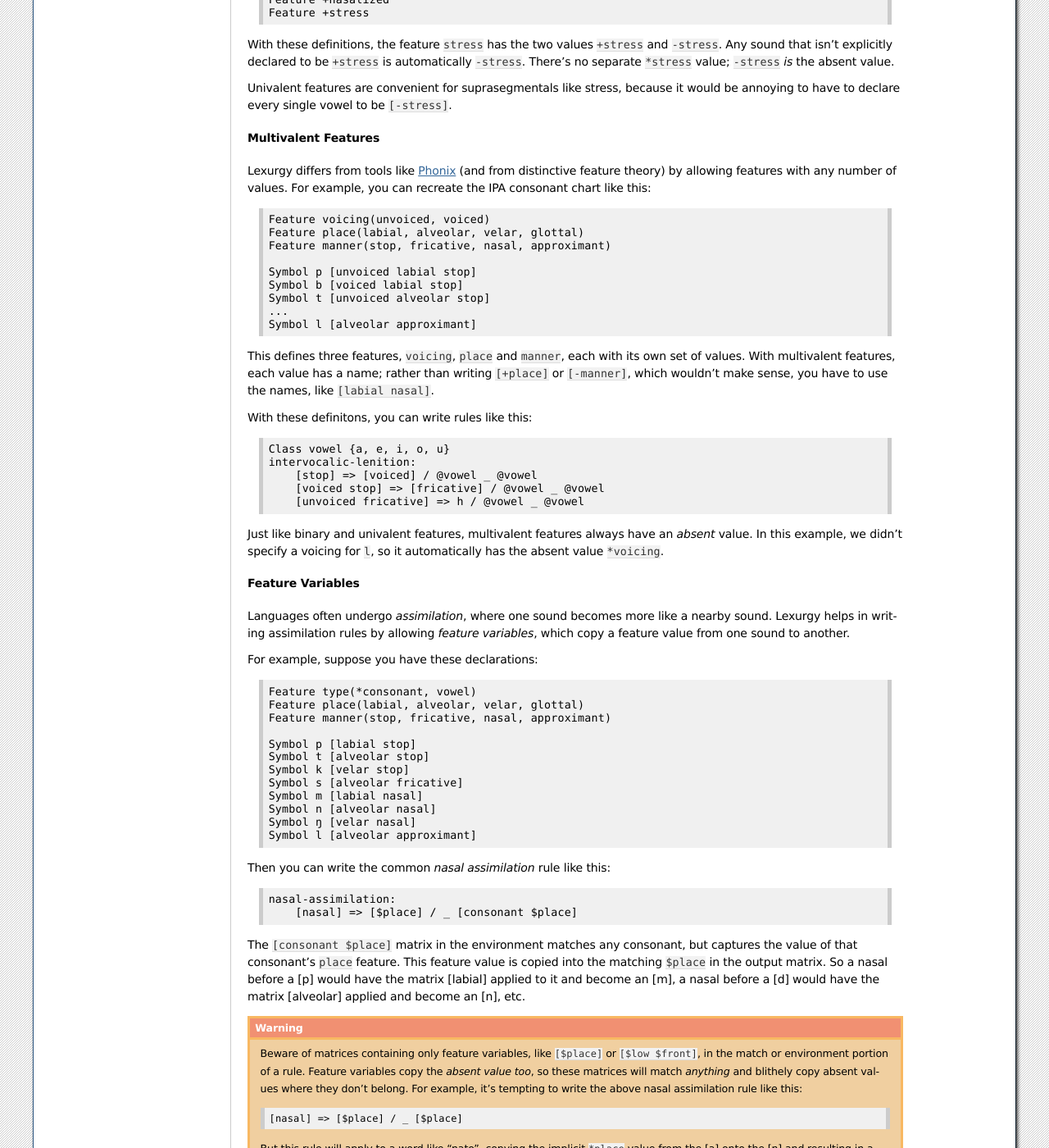
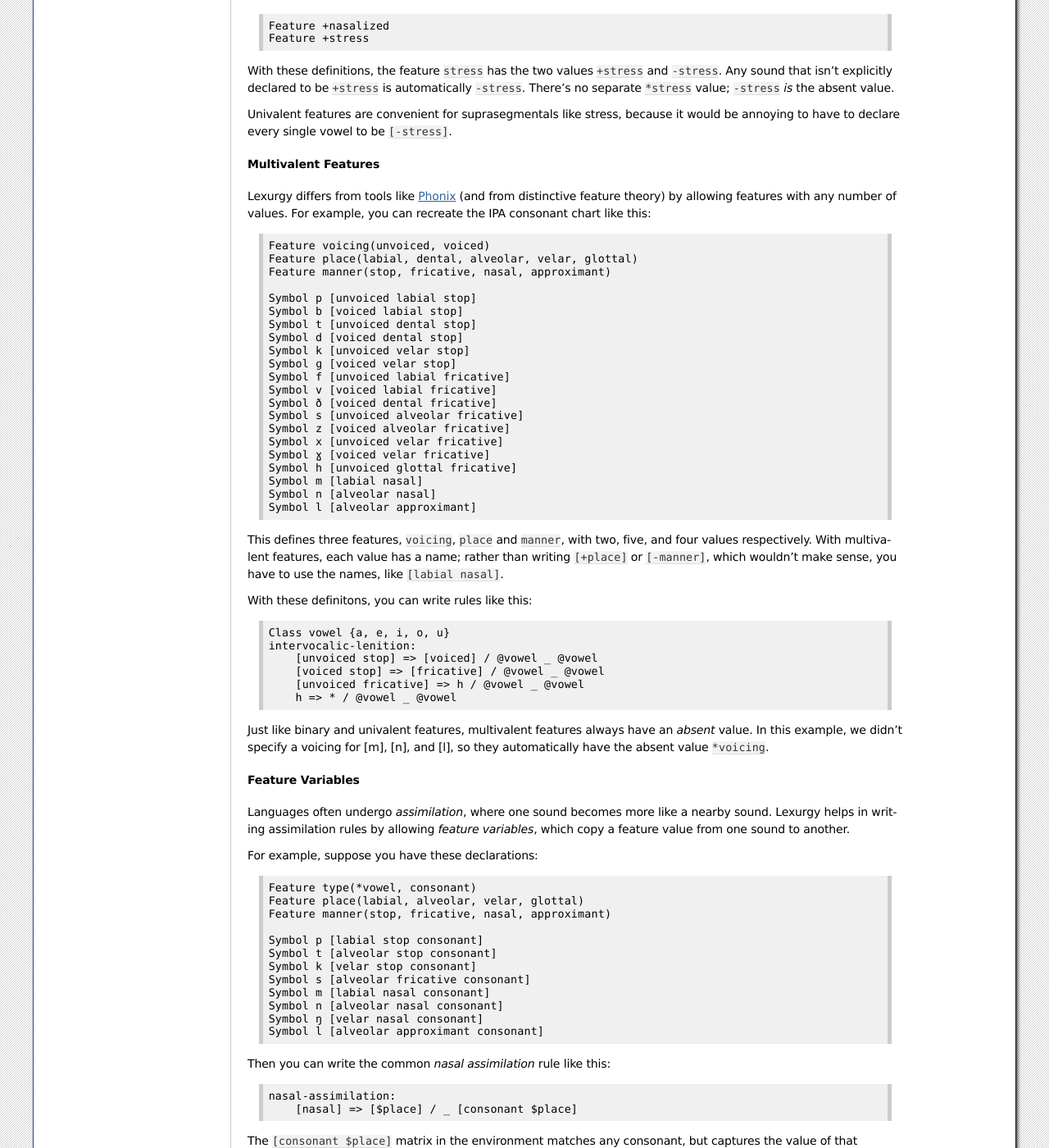
Before and after one commit to def-gthill/lexurgy, a Sphinx documentation site: the page built from doc/source/sc-tutorial.rst, in a window 1280 px wide and 1400 px high, scrolled down 6821 px. Shown: the whole window at 82% size. Built offline with Sphinx 7.4.7, drawn with Linux system fonts in a browser that asks for light colours; some of the changed text lies outside the part shown.

Commit message:
Fixed broken tutorial examples

```diff
--- a/doc/source/sc-tutorial.rst
+++ b/doc/source/sc-tutorial.rst
@@ -138,7 +138,8 @@
 
 Now we can write intervocalic lenition like this::
 
-    @unvcdstop => @vcdstop / @vowel _ @vowel
+    intervocalic-lenition:
+        @unvcdstop => @vcdstop / @vowel _ @vowel
 
 You can use the names of previously defined classes in your
 class definitions::
@@ -237,6 +238,7 @@
 For example, this rule implements *compensatory lengthening* when a
 coda stop consonant is lost::
 
+    Class consonant {p, t, k, s, m, n, l}
     coda-stop-drop-and-lengthen:
         {a, e, i, o, u} {p, t, k} => {aː, eː, iː, oː, uː} * / _ @consonant
 
@@ -481,17 +483,29 @@
 you can recreate the IPA consonant chart like this::
 
     Feature voicing(unvoiced, voiced)
-    Feature place(labial, alveolar, velar, glottal)
+    Feature place(labial, dental, alveolar, velar, glottal)
     Feature manner(stop, fricative, nasal, approximant)
 
     Symbol p [unvoiced labial stop]
     Symbol b [voiced labial stop]
-    Symbol t [unvoiced alveolar stop]
-    ...
+    Symbol t [unvoiced dental stop]
+    Symbol d [voiced dental stop]
+    Symbol k [unvoiced velar stop]
+    Symbol ɡ [voiced velar stop]
+    Symbol f [unvoiced labial fricative]
+    Symbol v [voiced labial fricative]
+    Symbol ð [voiced dental fricative]
+    Symbol s [unvoiced alveolar fricative]
+    Symbol z [voiced alveolar fricative]
+    Symbol x [unvoiced velar fricative]
+    Symbol ɣ [voiced velar fricative]
+    Symbol h [unvoiced glottal fricative]
+    Symbol m [labial nasal]
+    Symbol n [alveolar nasal]
     Symbol l [alveolar approximant]
 
-This defines three features, ``voicing``, ``place`` and ``manner``, each
-with its own set of values. With multivalent features, each value has a name;
+This defines three features, ``voicing``, ``place`` and ``manner``, with
+two, five, and four values respectively. With multivalent features, each value has a name;
 rather than writing ``[+place]`` or ``[-manner]``, which wouldn't make
 sense, you have to use the names, like ``[labial nasal]``.
 
@@ -499,13 +513,14 @@
 
     Class vowel {a, e, i, o, u}
     intervocalic-lenition:
-        [stop] => [voiced] / @vowel _ @vowel
+        [unvoiced stop] => [voiced] / @vowel _ @vowel
         [voiced stop] => [fricative] / @vowel _ @vowel
         [unvoiced fricative] => h / @vowel _ @vowel
+        h => * / @vowel _ @vowel
 
 Just like binary and univalent features, multivalent features always
-have an *absent* value. In this example, we didn't specify a voicing for ``l``,
-so it automatically has the absent value ``*voicing``.
+have an *absent* value. In this example, we didn't specify a voicing for [m], [n], and [l],
+so they automatically have the absent value ``*voicing``.
 
 Feature Variables
 ******************
@@ -516,18 +531,18 @@
 
 For example, suppose you have these declarations::
 
-    Feature type(*consonant, vowel)
+    Feature type(*vowel, consonant)
     Feature place(labial, alveolar, velar, glottal)
     Feature manner(stop, fricative, nasal, approximant)
 
-    Symbol p [labial stop]
-    Symbol t [alveolar stop]
-    Symbol k [velar stop]
-    Symbol s [alveolar fricative]
-    Symbol m [labial nasal]
-    Symbol n [alveolar nasal]
-    Symbol ŋ [velar nasal]
-    Symbol l [alveolar approximant]
+    Symbol p [labial stop consonant]
+    Symbol t [alveolar stop consonant]
+    Symbol k [velar stop consonant]
+    Symbol s [alveolar fricative consonant]
+    Symbol m [labial nasal consonant]
+    Symbol n [alveolar nasal consonant]
+    Symbol ŋ [velar nasal consonant]
+    Symbol l [alveolar approximant consonant]
 
 Then you can write the common *nasal assimilation* rule like this::
 
@@ -590,24 +605,25 @@
 
 You can declare these in Lexurgy like this::
 
-    Diacritic ʰ [aspirated]
-    Diacritic ː [long]
-    Diacritic ̥  [unvoiced]
+    Feature +aspirated, +long, voiced
+    Diacritic ʰ [+aspirated]
+    Diacritic ː [+long]
+    Diacritic ̥  [-voiced]
 
-If these diacritics appear in the old-language words or in rules, Lexurgy will
-consider them to add the specified feature value to the previous sound, replacing
+If these diacritics appear in the input words or in rules, Lexurgy will
+consider them to add the specified feature value to the modified sound, replacing
 the existing value of that feature. For example, if
-[p] is ``[unvoiced bilabial stop]``, then [pʰ] is ``[aspirated unvoiced bilabial stop]``;
-if [n] is ``[voiced alveolar nasal]``, then [n̥] is ``[unvoiced alveolar nasal]``.
+[p] is ``[-voiced bilabial stop]``, then [pʰ] is ``[+aspirated -voiced bilabial stop]``;
+if [n] is ``[+voiced alveolar nasal]``, then [n̥] is ``[-voiced alveolar nasal]``.
 
 Diacritics also work when translating matrices back into symbols: if a rule produces
-``[unvoiced alveolar nasal]``, and there's no symbol explicitly defined with that matrix,
+``[-voiced alveolar nasal]``, and there's no symbol explicitly defined with that matrix,
 Lexurgy will search through possible combinations of symbols and diacritics to find
 one that fits the matrix, namely [n̥].
 
 If you add ``(before)`` to a diacritic declaration (before or after the
 matrix), it will go before the base symbol. For example, if you define
-``Diacritic ⁿ (before) [prenasalized]`` (or ``Diacritic ⁿ [prenasalized] (before)``),
+``Diacritic ⁿ (before) [+prenasalized]`` (or ``Diacritic ⁿ [+prenasalized] (before)``),
 then the prenasalized version of [d] will show up as ``ⁿd`` rather than ``dⁿ``.
 
 Diacritics can even be applied to symbols that aren't declared with feature
@@ -751,24 +768,28 @@
 a copy of the second::
 
     Class stop {p, t, k}
-    @stop @stop$1 => $1 $1
+    gemination:
+        @stop @stop$1 => $1 $1
 
 This rule applies metathesis to stop-fricative sequences::
 
     Class stop {p, t, k}
     Class fricative {f, s}
-    @fricative$1 @stop$2 => $2 $1
+    metathesis:
+        @stop$1 @fricative$2 => $2 $1
 
 This rule uses a capture variable in the environment to *recognize* a geminate::
 
     Class consonant {p, t, k, s, m, n, l}
-    * => e / _ @consonant$1 $1
+    geminate-epenthesis:
+        * => e / _ @consonant$1 $1
 
 This rule uses a bare capture variable on the match side of the rule to remove gemination
 (*degemination*)::
 
     Class consonant {p, t, k, s, m, n, l}
-    @consonant$1 $1 => $1 *
+    degemination:
+        @consonant$1 $1 => $1 *
 
 Negation
 ~~~~~~~~~
```
Also changed, not shown: other parts of doc/source/sc-tutorial.rst (+6 -5 lines).
